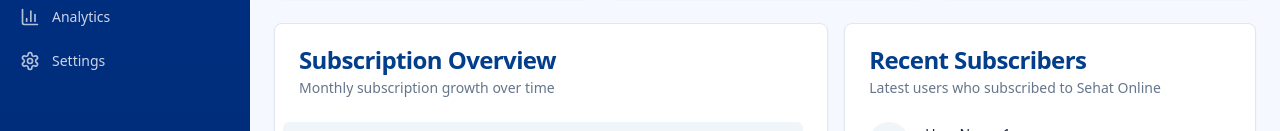
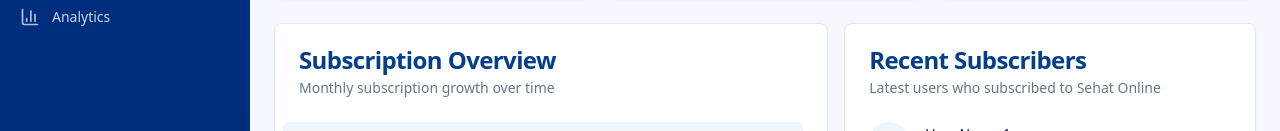
Before and after one commit to Fatima-Raees/SehatOnlineFrontend, a Next.js app: page /Admin/dashboard in a window 1280 px wide. Shown: the part 321-452 px from the top of the page. Built offline with nearby package versions, Linux system fonts and the light colour scheme; a web font is replaced by a local one.

Commit message:
pushing the updating links in admin relation adn subscription pages in admin relation adn subscription pages.

```diff
--- a/src/app/Admin/dashboard/analytics/page.tsx
+++ b/src/app/Admin/dashboard/analytics/page.tsx
@@ -1,4 +1,4 @@
-import { AdminLayout } from "@/components/Navbars/adminNavbar"
+import AdminLayout from "@/components/Navbars/adminNavbar"
 import { Card, CardContent, CardDescription, CardHeader, CardTitle } from "@/components/ui/card"
 import { Select, SelectContent, SelectItem, SelectTrigger, SelectValue } from "@/components/ui/select"
 
--- a/src/app/subscriptions/addsubscription/page.tsx
+++ b/src/app/subscriptions/addsubscription/page.tsx
@@ -3,7 +3,7 @@
 import type React from "react"
 
 import { useState } from "react"
-import { AdminLayout } from "@/components/Navbars/adminNavbar"
+import AdminLayout from "@/components/Navbars/adminNavbar"
 import { Button } from "@/components/ui/button"
 import { Card, CardContent, CardDescription, CardFooter, CardHeader, CardTitle } from "@/components/ui/card"
 import { Input } from "@/components/ui/input"
--- a/src/app/subscriptions/page.tsx
+++ b/src/app/subscriptions/page.tsx
@@ -1,4 +1,4 @@
-import { AdminLayout } from "@/components/Navbars/adminNavbar"
+import AdminLayout from "@/components/Navbars/adminNavbar"
 import { Button } from "@/components/ui/button"
 import { Card, CardContent, CardDescription, CardHeader, CardTitle } from "@/components/ui/card"
 import { Input } from "@/components/ui/input"
--- a/src/components/Navbars/adminNavbar.tsx
+++ b/src/components/Navbars/adminNavbar.tsx
@@ -26,7 +26,7 @@ import { Input } from "@/components/ui/input"
 const defaultSidebarLinks = [
   {
     title: "Dashboard",
-    href: "/dashboard",
+    href: "Admin/dashboard",
     icon: LayoutDashboard,
   },
   {
@@ -36,19 +36,19 @@ const defaultSidebarLinks = [
   },
   {
     title: "Add Subscription",
-    href: "/subscriptions/add",
+    href: "/subscriptions/addsubscription",
     icon: PlusCircle,
   },
   {
     title: "Analytics",
-    href: "/analytics",
+    href: "Admin/dashboard/analytics",
     icon: BarChart3,
   },
-  {
-    title: "Settings",
-    href: "/settings",
-    icon: Settings,
-  },
+  // {
+  //   title: "Settings",
+  //   href: "/settings",
+  //   icon: Settings,
+  // },
 ]
 
 // Sidebar Component
```
